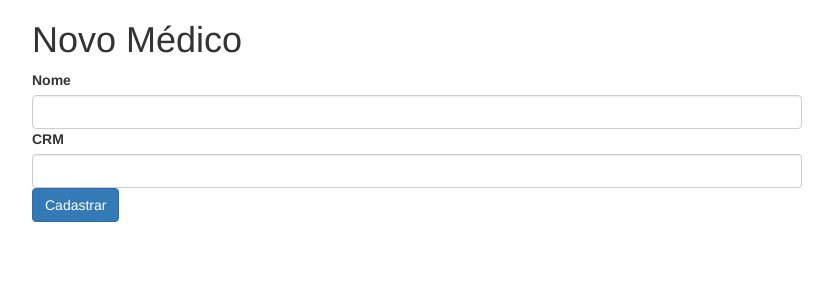
After one commit to tr0v40/medicos, a CodeIgniter app: page /medico/medico/add in a window 1280 px wide. The commit adds this page. Shown: the top 300 px of the page, without its empty margins (23-856 px from the left). Run offline with CodeIgniter, Linux system fonts and the light colour scheme.

Commit message:
add medicos

```diff
--- a/application/config/autoload.php
+++ b/application/config/autoload.php
@@ -89,7 +89,7 @@ $autoload['drivers'] = array();
 |
 |	$autoload['helper'] = array('url', 'file');
 */
-$autoload['helper'] = array();
+$autoload['helper'] = array('url');
 
 /*
 | -------------------------------------------------------------------
--- a/application/config/config.php
+++ b/application/config/config.php
@@ -23,7 +23,7 @@ defined('BASEPATH') OR exit('No direct script access allowed');
 | a PHP script and you can easily do that on your own.
 |
 */
-$config['base_url'] = '';
+$config['base_url'] = 'http://localhost:8080/medico/';
 
 /*
 |--------------------------------------------------------------------------
@@ -35,7 +35,7 @@ $config['base_url'] = '';
 | variable so that it is blank.
 |
 */
-$config['index_page'] = 'index.php';
+$config['index_page'] = '';
 
 /*
 |--------------------------------------------------------------------------
--- a/application/controllers/Medico.php
+++ b/application/controllers/Medico.php
@@ -2,14 +2,47 @@
 defined('BASEPATH') OR exit('No direct script access allowed');
 
 class Medico extends CI_Controller {
+
 
 	public function index()
 	{
 		//Carregar model Medicos
 		$this->load->model('Medicos_model','medicos');
 
+		// Cria um array dde dados para armazenar medicos
+		//Executa função medicos_model getMedicos
 		$data['medicos'] = $this->medicos->getMedicos();
 
+		// Carrega a view Lista de Medico e passa como
+		// parametros a array Medicos
 		$this->load->view('listarmedicos', $data);
 	}
+	// pagina de adicionar Medico
+	public function add()
+	{
+	// carrga o Model Medicos
+	$this->load->model('Medicos_model', 'medicos');
+
+	//carrega a view
+	$this->load->view('addmedicos');
+	}
+
+	public function salvar()
+	{
+		if($this->input->post('NOME') == NULL)
+		{
+			echo 'O campo Nome é obrigatório';
+			echo '<a href="../medico/add" title="voltar">Voltar</a>';
+		} else {
+
+			$this->load->model('medicos_model', 'medico');
+
+			$dados['NOME'] = $this->input->post('NOME');
+			$dados['CRM'] = $this->input->post('CRM');
+
+			$this->medico->addMedicos($dados);
+
+			redirect("/");
+		}
+	}
 }
--- a/application/models/Medicos_model.php
+++ b/application/models/Medicos_model.php
@@ -8,4 +8,13 @@ class Medicos_model extends CI_Model
 		$query = $this->db->get('medico');
 		return $query->result();
 	}
+
+	// adiciona um novo produto na tabela Medico
+	//caso os campos nao forem nulos
+	public function addMedicos($dados=NULL)
+	{
+		if ($dados != NULL):
+			$this->db->insert('medico', $dados);
+		endif;
+	}
 }
--- /dev/null
+++ b/application/views/addmedicos.php
@@ -0,0 +1,53 @@
+<?php
+defined('BASEPATH') OR exit('No direct script access allowed');
+?>
+
+<!DOCTYPE html>
+<html lang="en">
+<head>
+    <meta charset="UTF-8">
+    <meta name="viewport" content="width=device-width, initial-scale=1">
+    <meta http-equiv="X-UA-Compatible" content="ie=edge">
+    <link rel="stylesheet" href="https://maxcdn.bootstrapcdn.com/bootstrap/3.4.0/css/bootstrap.min.css">
+    <title>Cadastro de Médicos</title>
+</head>
+<body>
+    <div class="container">
+
+        <div class="row">
+
+           <h1>Novo Médico</h1>
+
+           <form action="../medico/salvar" name="form_add" method="post">
+
+                <div class="row">
+                    <div class="col-md-8">
+                        <label>Nome</label>
+                        <input type="text" name="NOME" value="" class="form-control">
+                    </div>
+                </div>
+                <div class="row">
+                    <div class="col-md-8">
+                        <label>CRM</label>
+                        <input type="text" name="CRM" value="" class="form-control">
+                    </div>
+                </div>
+
+                <div class="row">
+                    <div class="col-md-2">
+                        <button type="submit" class="btn btn-primary" >Cadastrar</button>
+                    </div>
+                </div>
+
+
+           </form>
+
+        </div>
+
+    </div>
+
+<script src="https://code.jquery.com/jquery-3.3.1.slim.min.js" integrity="sha384-q8i/X+965DzO0rT7abK41JStQIAqVgRVzpbzo5smXKp4YfRvH+8abtTE1Pi6jizo" crossorigin="anonymous"></script>
+<script src="https://cdnjs.cloudflare.com/ajax/libs/popper.js/1.14.7/umd/popper.min.js" integrity="sha384-UO2eT0CpHqdSJQ6hJty5KVphtPhzWj9WO1clHTMGa3JDZwrnQq4sF86dIHNDz0W1" crossorigin="anonymous"></script>
+<script src="https://stackpath.bootstrapcdn.com/bootstrap/4.3.1/js/bootstrap.min.js" integrity="sha384-JjSmVgyd0p3pXB1rRibZUAYoIIy6OrQ6VrjIEaFf/nJGzIxFDsf4x0xIM+B07jRM" crossorigin="anonymous"></script>
+</body>
+</html>
--- a/application/views/listarmedicos.php
+++ b/application/views/listarmedicos.php
@@ -16,7 +16,7 @@ defined('BASEPATH') OR exit('No direct script access allowed');
         <div class="row">
             <h1>Médicos</h1>
 
-            <a href="medicos/add" class="btn btn-success"> Cadastrar Médico </a>
+            <a href="./medico/add" class="btn btn-success"> Cadastrar Médico </a>
 
             <table class="table table-bordered table-striped">
                 <thead>
```
